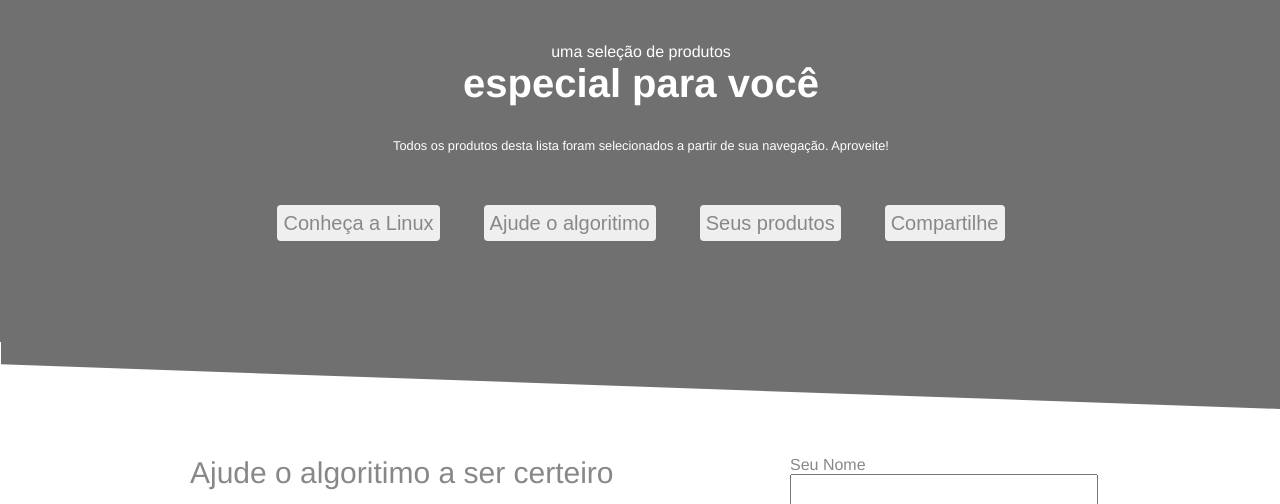
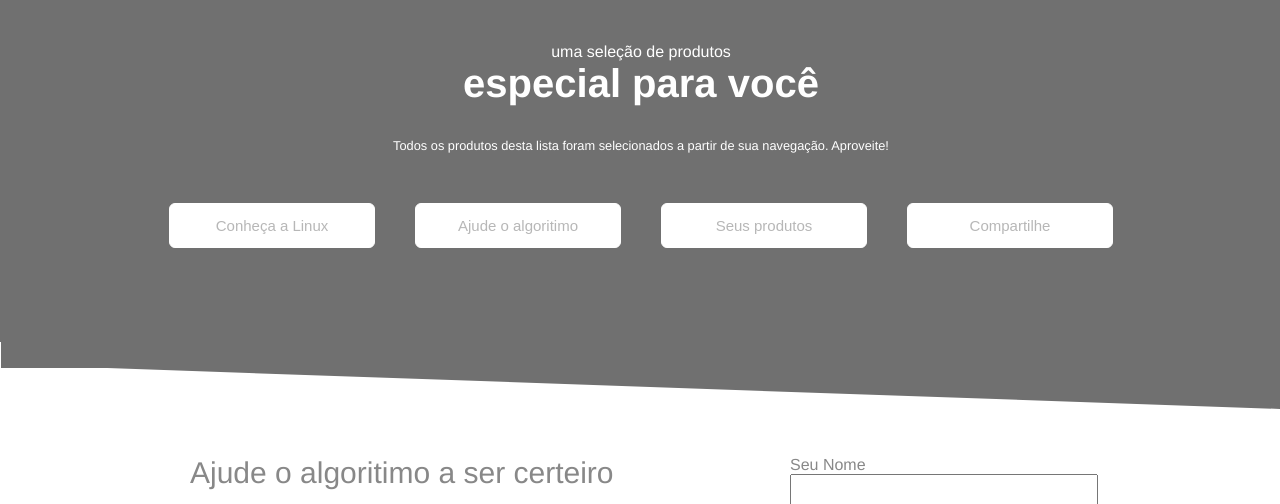
Before and after one commit to UniversidadeDeVassouras/labproginter-2020.2-DaviBernardoSantos-p2, a Flask app: page / in a window 1280 px wide. Shown: the top 504 px of the page. Run offline with Flask 2, Linux system fonts and the light colour scheme.

Commit message:
fix: Correção de Bugs

```diff
--- a/application/view/static/css/estilos.css
+++ b/application/view/static/css/estilos.css
@@ -86,6 +86,8 @@
     flex: 1 1 200;
     margin:20px;
 }
+
+/**
 .flex-1 button{
     max-width: 100%;
     display: block;
@@ -96,6 +98,54 @@
     width: 200;
     height: 40px;
 }
+**/
+
+/** Butons **/
+.auto-1 .fundo #texto-inicial .flex-1 .btn-1{
+    background-color: white;
+    color: gray;
+    border-radius: 6px;
+    border: 1px solid white;
+}
+.auto-1 .fundo #texto-inicial .flex-1 .btn-2{
+    background-color: white;
+    color: gray;
+    border-radius: 6px;
+    border: 1px solid white;
+}
+.auto-1 .fundo #texto-inicial .flex-1 .btn-3{
+    background-color: white;
+    color: gray;
+    border-radius: 6px;
+    border: 1px solid white;
+}
+.auto-1 .fundo #texto-inicial .flex-1 .btn-4{
+    background-color: white;
+    color: gray;
+    border-radius: 6px;
+    border: 1px solid white;
+}
+
+.auto-1 .fundo #texto-inicial .flex-1 button{
+    width: 200px;
+    height: 35px;
+    background-color: white;
+    text-align: center;
+    margin: 4px 2px;
+    opacity: 0.6;
+    transition: 0.3s;
+    text-decoration: none;
+    cursor: pointer;
+    border-radius: 6px;
+    font-size: 15px;
+    color:#888888;
+    border: 1px solid white;
+}
+.auto-1 .fundo #texto-inicial .flex-1 button:hover{
+    opacity: 10;
+}
+
+/** Buttons **/
 
 /** Body **/
 .flex-0{
@@ -113,12 +163,23 @@
 
 }
 
+.flex-0 .cards .valor{
+    padding-top: 0px;
+}
+
 .flex-0 .cards p{
     font-size: 15px;
     width: 80%;
 }
 .flex-0 .cards .p-cards{
-    padding-top: 5px;
+    padding-top: 0px;
+}
+
+.flex-0 .cards{
+    margin-top: 20px;
+    margin-bottom: 20px;
+    padding-top: 20px;
+    padding-bottom: 20px;
 }
 
 .flex-0 .cards button{
```
